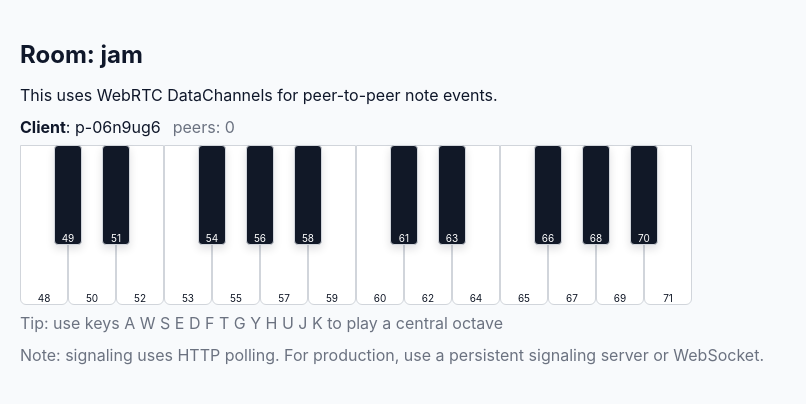
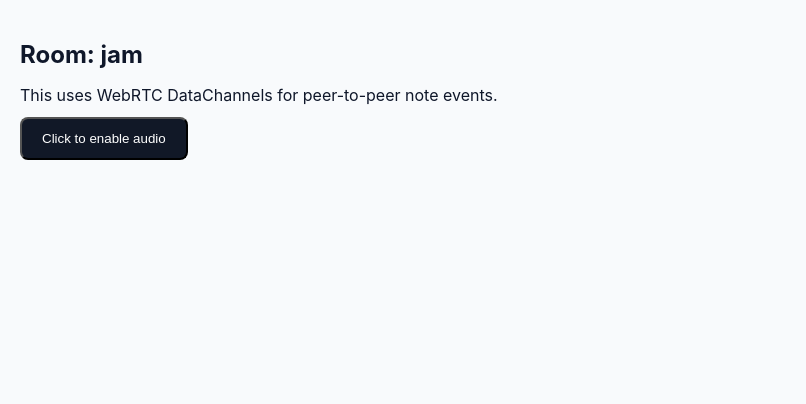
Before and after one commit to PianoMan0/OnlinePiano, a Next.js app: page /piano/jam in a window 1280 px wide. Shown: the top 404 px of the page, without its empty margins (0-806 px from the left). Built offline with nearby package versions, Linux system fonts and the light colour scheme.

Commit message:
Bug fixing

```diff
--- a/components/PianoClient.jsx
+++ b/components/PianoClient.jsx
@@ -18,19 +18,32 @@ export default function PianoClient({ room }) {
   const dcMapRef = useRef(new Map()); // peerId -> DataChannel
   const synthRef = useRef(null);
   const [peers, setPeers] = useState([]);
-  const clientIdRef = useRef(`p-${Math.random().toString(36).slice(2,9)}`);
+  const clientIdRef = useRef(`p-${Math.random().toString(36).slice(2, 9)}`);
   const pollingRef = useRef(null);
   const isMountedRef = useRef(true);
 
-  useEffect(() => {
-    isMountedRef.current = true;
-    (async () => {
+  const [audioReady, setAudioReady] = useState(false);
+  const [initialized, setInitialized] = useState(false);
+
+  async function initAudio() {
+    try {
       await Tone.start();
       synthRef.current = new Tone.PolySynth(Tone.Synth, {
         oscillator: { type: 'sine' },
         envelope: { attack: 0.005, decay: 0.1, sustain: 0.3, release: 1 }
       }).toDestination();
+      setAudioReady(true);
+    } catch (e) {
+      console.warn('Failed to start audio', e);
+    }
+  }
 
+  useEffect(() => {
+    if (!audioReady || initialized) return;
+    setInitialized(true);
+
+    isMountedRef.current = true;
+    (async () => {
       try {
         const announceRes = await fetch(`/api/rooms/${room}`, {
           method: 'POST',
@@ -39,7 +52,6 @@ export default function PianoClient({ room }) {
         });
         const announceData = await announceRes.json();
         const others = Array.isArray(announceData.peers) ? announceData.peers : [];
-        // create offers to existing peers
         for (const other of others) {
           if (!pcMapRef.current.has(other)) {
             await createOfferToPeer(other);
@@ -50,7 +62,6 @@ export default function PianoClient({ room }) {
         console.warn('announce failed', err);
       }
 
-      // start polling for incoming signaling messages
       pollingRef.current = setInterval(() => {
         if (isMountedRef.current) pollSignaling().catch(e => console.warn('poll error', e));
       }, 800);
@@ -59,7 +70,6 @@ export default function PianoClient({ room }) {
     return () => {
       isMountedRef.current = false;
       clearInterval(pollingRef.current);
-      // notify server we are leaving (best-effort)
       try {
         fetch(`/api/rooms/${room}`, {
           method: 'POST',
@@ -68,12 +78,14 @@ export default function PianoClient({ room }) {
         });
       } catch {}
       pcMapRef.current.forEach(pc => {
-        try { pc.close(); } catch {}
+        try {
+          pc.close();
+        } catch {}
       });
       synthRef.current?.dispose();
     };
     // eslint-disable-next-line react-hooks/exhaustive-deps
-  }, [room]);
+  }, [audioReady, initialized, room]);
 
   async function pollSignaling() {
     try {
@@ -81,16 +93,14 @@ export default function PianoClient({ room }) {
       if (!res.ok) return;
       const { offers = [], answers = [], candidates = [] } = await res.json();
 
-      // handle offers: create answer
       for (const o of offers) {
         const from = o.from;
         const sdp = o.sdp;
         if (!from || !sdp) continue;
-        if (pcMapRef.current.has(from)) continue; // already handled
+        if (pcMapRef.current.has(from)) continue;
         await handleIncomingOffer(from, sdp);
       }
 
-      // handle answers: set remote description
       for (const a of answers) {
         const from = a.from;
         const sdp = a.sdp;
@@ -103,21 +113,18 @@ export default function PianoClient({ room }) {
         }
       }
 
-      // handle candidates
       for (const c of candidates) {
         const from = c.from;
         const candidate = c.candidate;
         const pc = pcMapRef.current.get(from);
         if (!pc || !candidate) continue;
         try {
-          // Some browsers accept plain objects; wrap if necessary
           await pc.addIceCandidate(candidate).catch(() => {});
         } catch (e) {
           console.warn('addIceCandidate failed', e);
         }
       }
     } catch (err) {
-      // polling errors are non-fatal
       console.warn('pollSignaling error', err);
     }
   }
@@ -127,25 +134,30 @@ export default function PianoClient({ room }) {
     const pc = new RTCPeerConnection(ICE_CONFIG);
     pcMapRef.current.set(targetPeerId, pc);
 
-    // create data channel
     const dc = pc.createDataChannel('piano');
     setupDataChannel(targetPeerId, dc);
     dcMapRef.current.set(targetPeerId, dc);
 
-    pc.onicecandidate = (ev) => {
+    pc.onicecandidate = ev => {
       if (ev.candidate) {
-        // send candidate to target
         fetch(`/api/rooms/${room}`, {
           method: 'POST',
           headers: { 'Content-Type': 'application/json' },
-          body: JSON.stringify({ action: 'ice', peerId: clientIdRef.current, target: targetPeerId, payload: { candidate: ev.candidate } })
+          body: JSON.stringify({
+            action: 'ice',
+            peerId: clientIdRef.current,
+            target: targetPeerId,
+            payload: { candidate: ev.candidate }
+          })
         }).catch(() => {});
       }
     };
 
     pc.onconnectionstatechange = () => {
-      if (pc.connectionState === 'disconnected' || pc.connectionState === 'failed' || pc.connectionState === 'closed') {
-        try { pc.close(); } catch {}
+      if (['disconnected', 'failed', 'closed'].includes(pc.connectionState)) {
+        try {
+          pc.close();
+        } catch {}
         pcMapRef.current.delete(targetPeerId);
         dcMapRef.current.delete(targetPeerId);
         setPeers(prev => prev.filter(p => p !== targetPeerId));
@@ -156,11 +168,15 @@ export default function PianoClient({ room }) {
       const offer = await pc.createOffer();
       await pc.setLocalDescription(offer);
 
-      // send offer to target
       await fetch(`/api/rooms/${room}`, {
         method: 'POST',
         headers: { 'Content-Type': 'application/json' },
-        body: JSON.stringify({ action: 'offer', peerId: clientIdRef.current, target: targetPeerId, payload: { sdp: offer.sdp } })
+        body: JSON.stringify({
+          action: 'offer',
+          peerId: clientIdRef.current,
+          target: targetPeerId,
+          payload: { sdp: offer.sdp }
+        })
       });
     } catch (e) {
       console.warn('createOfferToPeer failed', e);
@@ -174,16 +190,16 @@ export default function PianoClient({ room }) {
         return prev;
       });
     };
-    dc.onmessage = (ev) => {
+    dc.onmessage = ev => {
       try {
         const msg = JSON.parse(ev.data);
         handleRemoteEvent(msg);
-      } catch (e) { /* ignore malformed */ }
+      } catch {}
     };
     dc.onclose = () => {
       setPeers(prev => prev.filter(p => p !== peerId));
     };
-    dc.onerror = (e) => {
+    dc.onerror = e => {
       console.warn('DataChannel error', e);
     };
   }
@@ -193,25 +209,32 @@ export default function PianoClient({ room }) {
     const pc = new RTCPeerConnection(ICE_CONFIG);
     pcMapRef.current.set(from, pc);
 
-    pc.ondatachannel = (ev) => {
+    pc.ondatachannel = ev => {
       const dc = ev.channel;
       dcMapRef.current.set(from, dc);
       setupDataChannel(from, dc);
     };
 
-    pc.onicecandidate = (ev) => {
+    pc.onicecandidate = ev => {
       if (ev.candidate) {
         fetch(`/api/rooms/${room}`, {
           method: 'POST',
           headers: { 'Content-Type': 'application/json' },
-          body: JSON.stringify({ action: 'ice', peerId: clientIdRef.current, target: from, payload: { candidate: ev.candidate } })
+          body: JSON.stringify({
+            action: 'ice',
+            peerId: clientIdRef.current,
+            target: from,
+            payload: { candidate: ev.candidate }
+          })
         }).catch(() => {});
       }
     };
 
     pc.onconnectionstatechange = () => {
-      if (pc.connectionState === 'disconnected' || pc.connectionState === 'failed' || pc.connectionState === 'closed') {
-        try { pc.close(); } catch {}
+      if (['disconnected', 'failed', 'closed'].includes(pc.connectionState)) {
+        try {
+          pc.close();
+        } catch {}
         pcMapRef.current.delete(from);
         dcMapRef.current.delete(from);
         setPeers(prev => prev.filter(p => p !== from));
@@ -223,11 +246,15 @@ export default function PianoClient({ room }) {
       const answer = await pc.createAnswer();
       await pc.setLocalDescription(answer);
 
-      // send answer back
       await fetch(`/api/rooms/${room}`, {
         method: 'POST',
         headers: { 'Content-Type': 'application/json' },
-        body: JSON.stringify({ action: 'answer', peerId: clientIdRef.current, target: from, payload: { sdp: answer.sdp } })
+        body: JSON.stringify({
+          action: 'answer',
+          peerId: clientIdRef.current,
+          target: from,
+          payload: { sdp: answer.sdp }
+        })
       });
     } catch (e) {
       console.warn('handleIncomingOffer failed', e);
@@ -238,14 +265,16 @@ export default function PianoClient({ room }) {
     const str = JSON.stringify(obj);
     dcMapRef.current.forEach(dc => {
       if (dc && dc.readyState === 'open') {
-        try { dc.send(str); } catch (e) { /* ignore send errors */ }
+        try {
+          dc.send(str);
+        } catch {}
       }
     });
   }
 
   function handleRemoteEvent(e) {
     const { type, midi, velocity = 0.9, ts } = e || {};
-    if (!type || typeof midi !== 'number') return;
+    if (!type || typeof midi !== 'number' || !synthRef.current) return;
     const note = midiToNote(midi);
     const now = Date.now();
     const latency = Math.max(0, now - (ts || now));
@@ -255,23 +284,45 @@ export default function PianoClient({ room }) {
   }
 
   function handleLocalNote(type, midi, velocity = 0.95) {
+    if (!synthRef.current) return;
     const ts = Date.now();
     const event = { type, midi, velocity, ts, clientId: clientIdRef.current };
-    // play locally immediately
     const note = midiToNote(midi);
     if (type === 'note_on') synthRef.current.triggerAttack(note, Tone.now(), velocity);
     if (type === 'note_off') synthRef.current.triggerRelease(note, Tone.now());
-    // broadcast to peers
     broadcast(event);
+  }
+
+  if (!audioReady) {
+    return (
+      <div>
+        <button
+          onClick={initAudio}
+          style={{
+            padding: '12px 20px',
+            background: '#111827',
+            color: 'white',
+            borderRadius: 8,
+            cursor: 'pointer'
+          }}
+        >
+          Click to enable audio
+        </button>
+      </div>
+    );
   }
 
   return (
     <div>
       <div style={{ marginBottom: 8 }}>
-        <strong>Client</strong>: <span style={{ color: '#0f172a' }}>{clientIdRef.current}</span>
+        <strong>Client</strong>:{' '}
+        <span style={{ color: '#0f172a' }}>{clientIdRef.current}</span>
         <span style={{ marginLeft: 12, color: '#6b7280' }}>peers: {peers.length}</span>
       </div>
-      <Keyboard onPlay={(midi) => handleLocalNote('note_on', midi)} onRelease={(midi) => handleLocalNote('note_off', midi)} />
+      <Keyboard
+        onPlay={midi => handleLocalNote('note_on', midi)}
+        onRelease={midi => handleLocalNote('note_off', midi)}
+      />
       <div style={{ marginTop: 12, color: '#6b7280' }}>
         Note: signaling uses HTTP polling. For production, use a persistent signaling server or WebSocket.
       </div>
```
